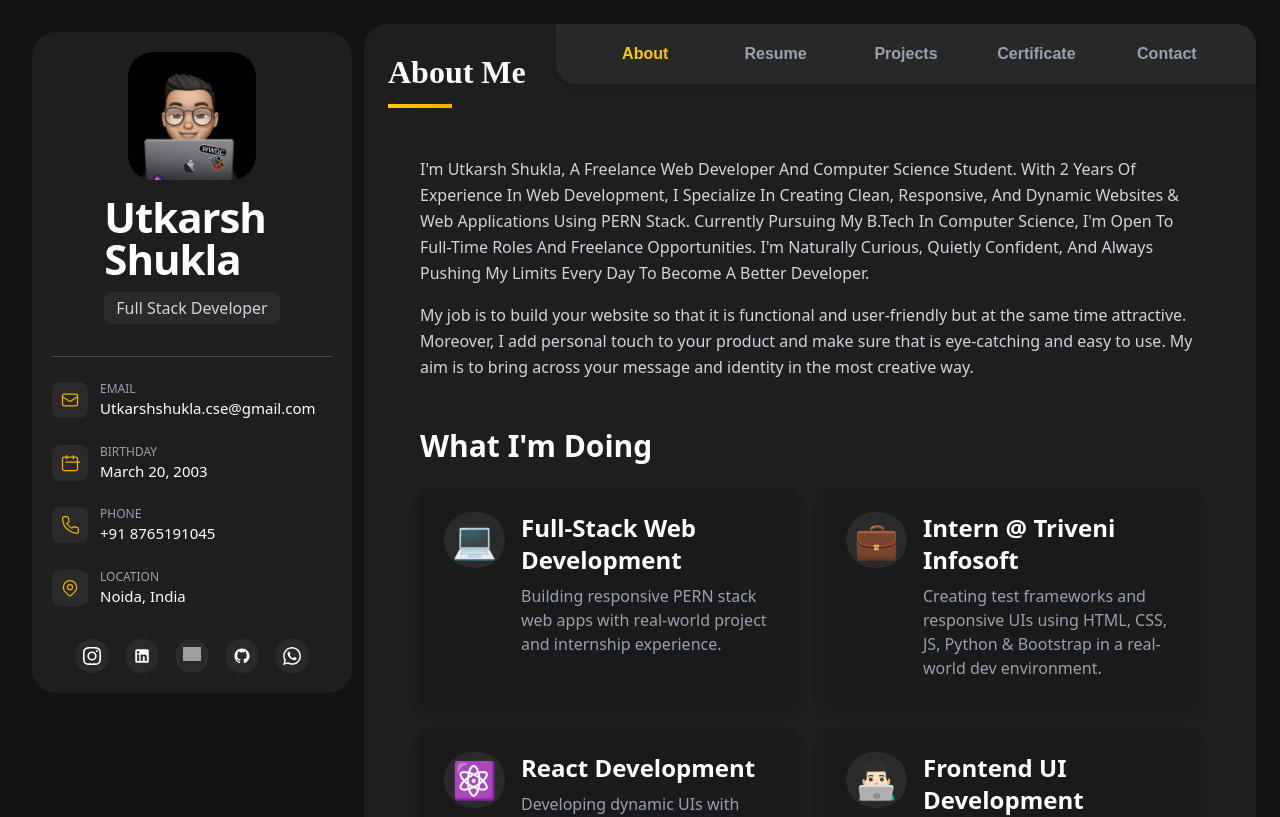
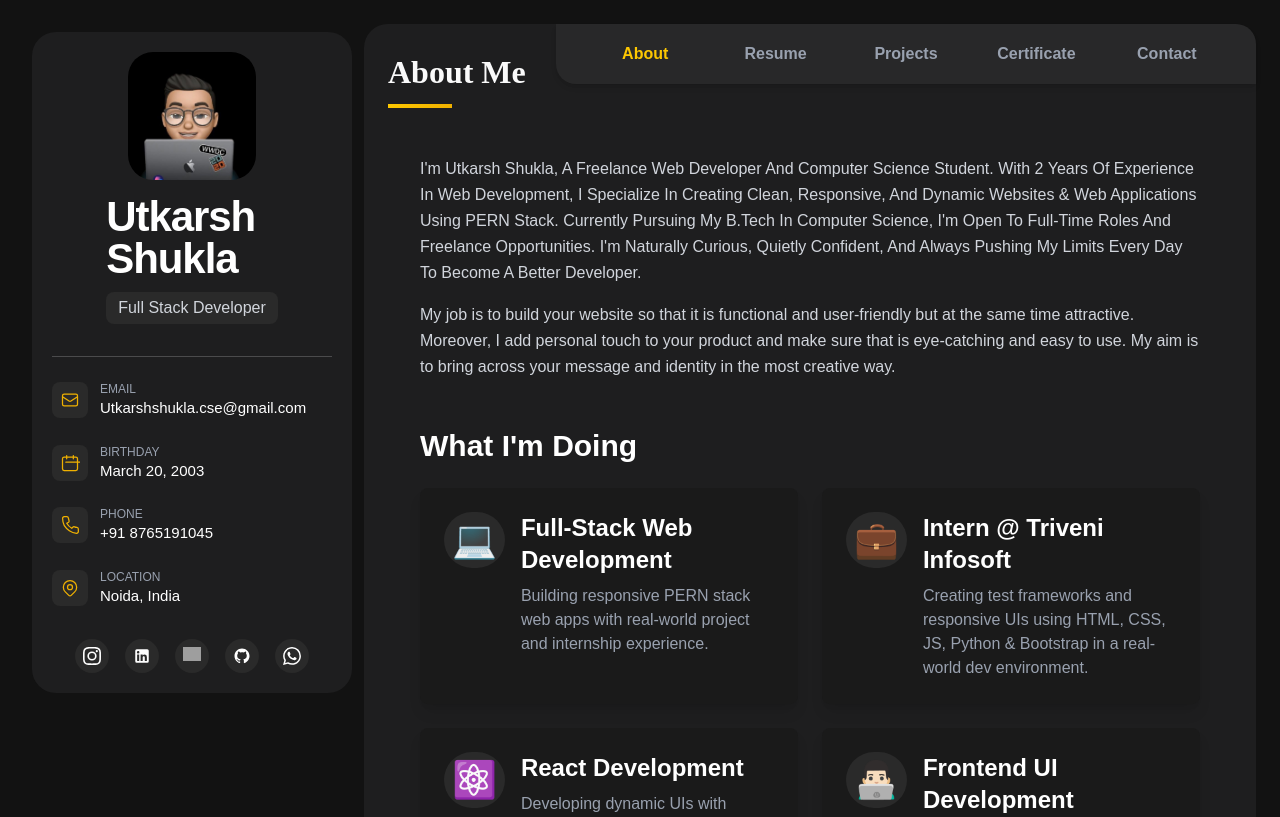
Before and after one commit to UtkarshShukla-dev01/Portfolio, a React (Vite) app in the folder tata/: page / in a window 1280 px wide. Shown: the top 817 px of the page. Built offline with nearby package versions, Linux system fonts and the light colour scheme; grey boxes are pictures that could not be loaded.

Commit message:
Update index.css

```diff
--- a/tata/src/index.css
+++ b/tata/src/index.css
@@ -322,3 +322,8 @@
     display: block; /* Show toggle button on smaller screens */
   }
 }
+
+/* index.css */
+body {
+  font-family: 'Poppins', sans-serif;
+}
```
